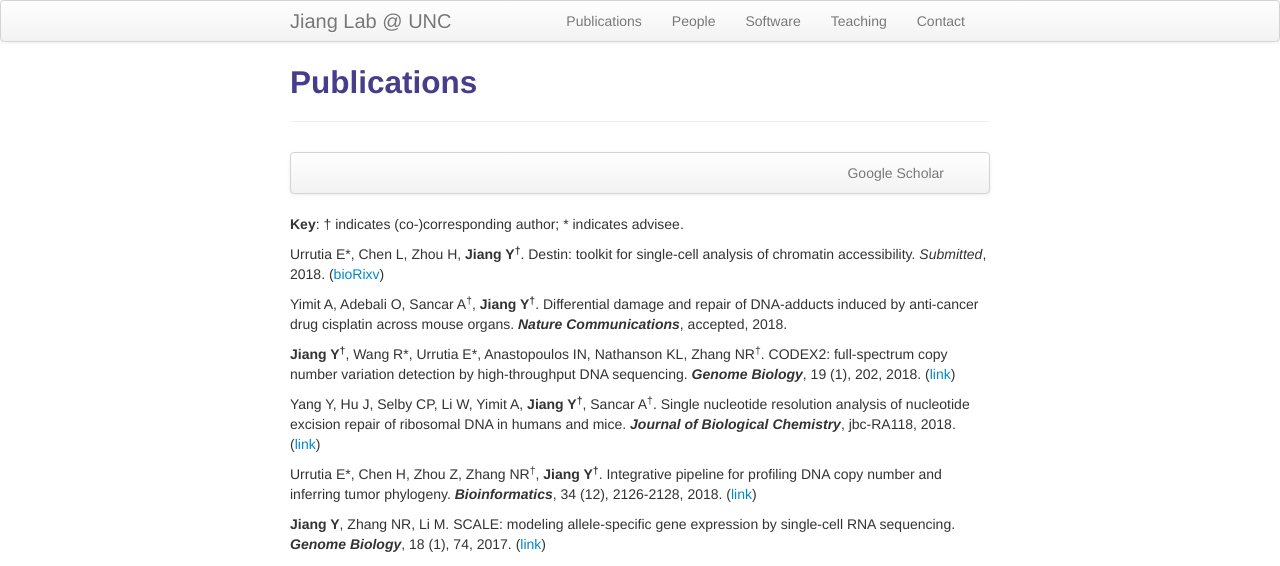
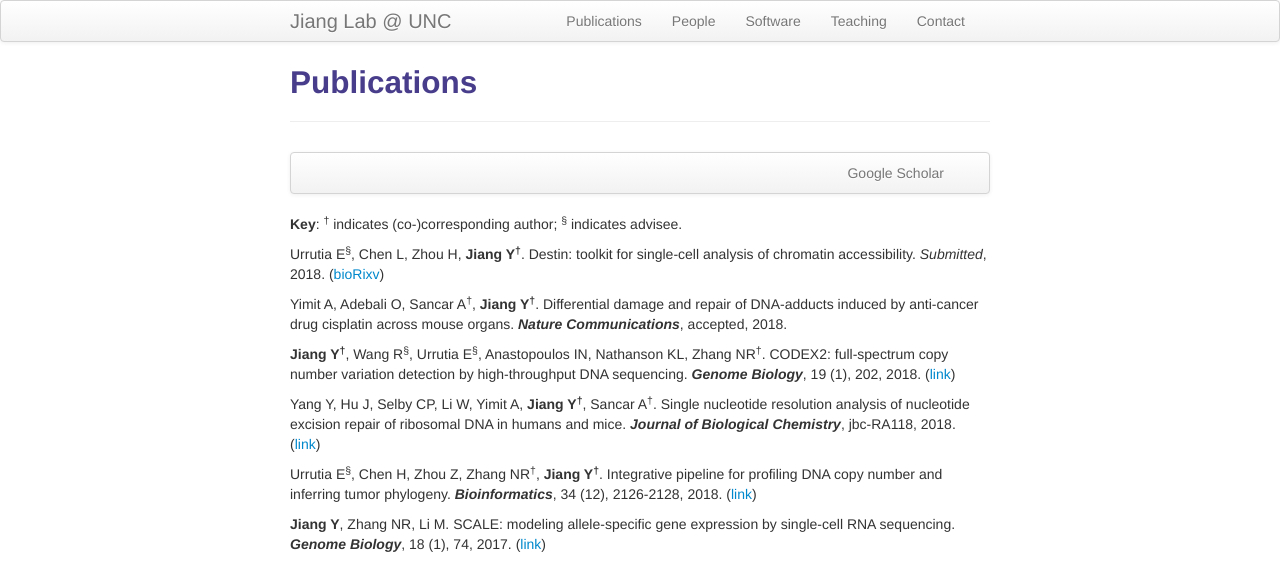
Before and after one commit to yuchaojiang/yuchaojiang.github.io, a Jekyll site: the page built from pages/pubs.md, in a window 1280 px wide. Shown: the top 566 px of the page. Built offline with Jekyll 4.4.1, drawn with Linux system fonts in a browser that asks for light colours.

Commit message:
Update pubs.md

```diff
--- a/pages/pubs.md
+++ b/pages/pubs.md
@@ -12,17 +12,17 @@ description: Yuchao Jiang's publications
   </div>
 </div>
 
-**Key**: &dagger; indicates (co-)corresponding author; \* indicates advisee.
+**Key**: <sup>&dagger;</sup> indicates (co-)corresponding author; <sup>&sect;</sup> indicates advisee.
 
-Urrutia E\*, Chen L, Zhou H, **Jiang Y<sup>&dagger;</sup>**. Destin: toolkit for single-cell analysis of chromatin accessibility. *Submitted*, 2018. ([bioRixv](http://biorxiv.org/cgi/content/short/461905v1))
+Urrutia E<sup>&sect;</sup>, Chen L, Zhou H, **Jiang Y<sup>&dagger;</sup>**. Destin: toolkit for single-cell analysis of chromatin accessibility. *Submitted*, 2018. ([bioRixv](http://biorxiv.org/cgi/content/short/461905v1))
 
 Yimit A, Adebali O, Sancar A<sup>&dagger;</sup>, **Jiang Y<sup>&dagger;</sup>**. Differential damage and repair of DNA-adducts induced by anti-cancer drug cisplatin across mouse organs. ***Nature Communications***, accepted, 2018.
 
-**Jiang Y<sup>&dagger;</sup>**, Wang R\*, Urrutia E\*, Anastopoulos IN, Nathanson KL, Zhang NR<sup>&dagger;</sup>. CODEX2: full-spectrum copy number variation detection by high-throughput DNA sequencing. ***Genome Biology***, 19 (1), 202, 2018. ([link](https://genomebiology.biomedcentral.com/articles/10.1186/s13059-018-1578-y))
+**Jiang Y<sup>&dagger;</sup>**, Wang R<sup>&sect;</sup>, Urrutia E<sup>&sect;</sup>, Anastopoulos IN, Nathanson KL, Zhang NR<sup>&dagger;</sup>. CODEX2: full-spectrum copy number variation detection by high-throughput DNA sequencing. ***Genome Biology***, 19 (1), 202, 2018. ([link](https://genomebiology.biomedcentral.com/articles/10.1186/s13059-018-1578-y))
 
 Yang Y, Hu J, Selby CP, Li W, Yimit A, **Jiang Y<sup>&dagger;</sup>**, Sancar A<sup>&dagger;</sup>. Single nucleotide resolution analysis of nucleotide excision repair of ribosomal DNA in humans and mice. ***Journal of Biological Chemistry***, jbc-RA118, 2018. ([link](http://www.jbc.org/content/early/2018/11/09/jbc.RA118.006121.full.pdf))
 
-Urrutia E\*, Chen H, Zhou Z, Zhang NR<sup>&dagger;</sup>, **Jiang Y<sup>&dagger;</sup>**. Integrative pipeline for profiling DNA copy number and inferring tumor phylogeny. ***Bioinformatics***, 34 (12), 2126-2128, 2018. ([link](https://doi.org/10.1093/bioinformatics/bty057))
+Urrutia E<sup>&sect;</sup>, Chen H, Zhou Z, Zhang NR<sup>&dagger;</sup>, **Jiang Y<sup>&dagger;</sup>**. Integrative pipeline for profiling DNA copy number and inferring tumor phylogeny. ***Bioinformatics***, 34 (12), 2126-2128, 2018. ([link](https://doi.org/10.1093/bioinformatics/bty057))
 
 **Jiang Y**, Zhang NR, Li M. SCALE: modeling allele-specific gene expression by single-cell RNA sequencing. ***Genome Biology***, 18 (1), 74, 2017. ([link](https://genomebiology.biomedcentral.com/articles/10.1186/s13059-017-1200-8))
 
```
